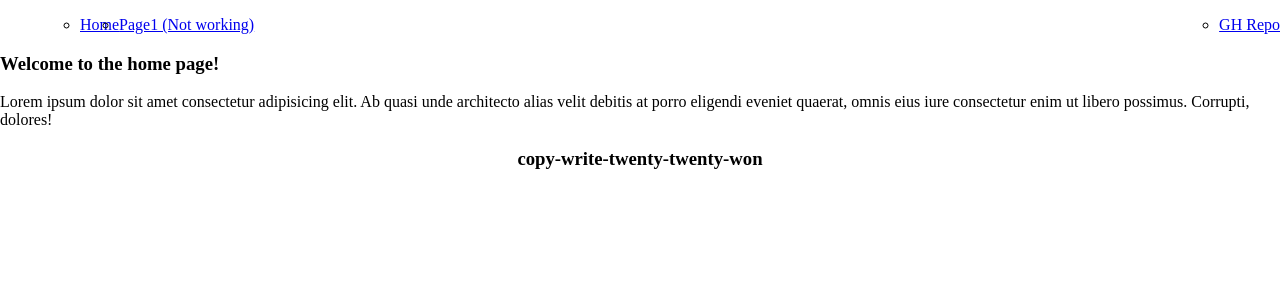
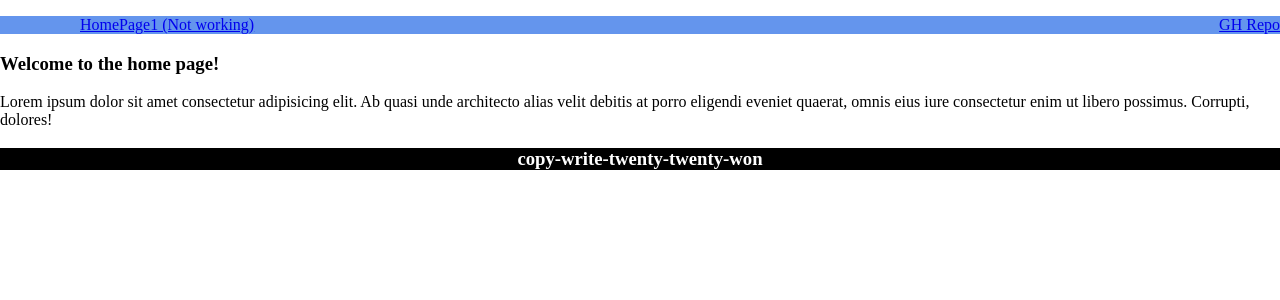
Before and after one commit to alexandershearer/SPD_1.3_PPC_Project, a Flask app: page / in a window 1280 px wide. Shown: the top 300 px of the page. Run offline with Flask 2, Linux system fonts and the light colour scheme.

Commit message:
+tadOfStyling

```diff
--- a/static/styles/footer.css
+++ b/static/styles/footer.css
@@ -1,3 +1,5 @@
 .footer {
     text-align: center;
+    color: white;
+    background-color: black;
 }
--- a/static/styles/navbar.css
+++ b/static/styles/navbar.css
@@ -2,8 +2,11 @@
     display: flex;
     flex-direction: row;
     justify-content: space-between;
+    background-color: cornflowerblue;
+    color: white;
 }
 .navLeft, .navRight {
     display: flex;
     flex-direction: row;
+    list-style-type: none;
 }
```
